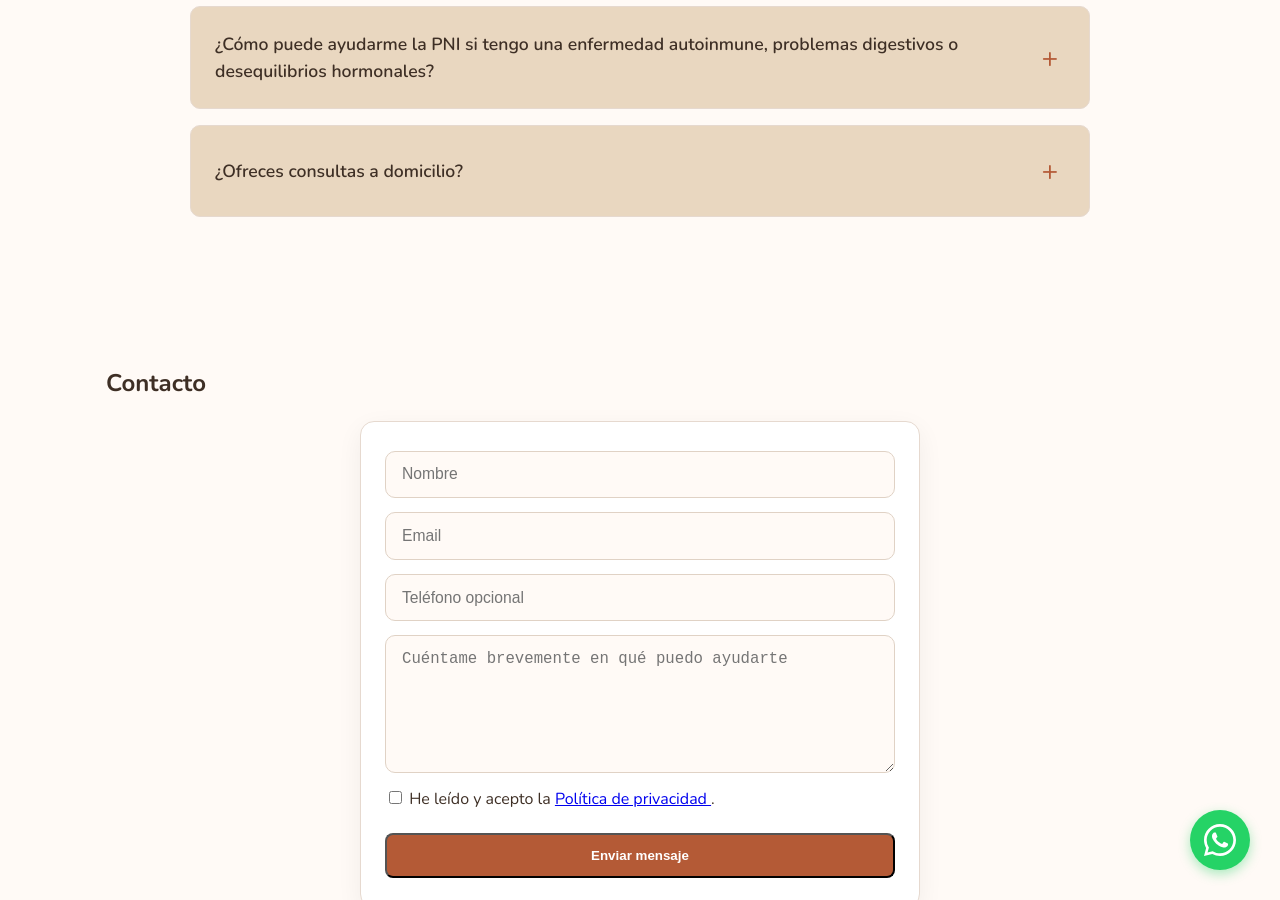
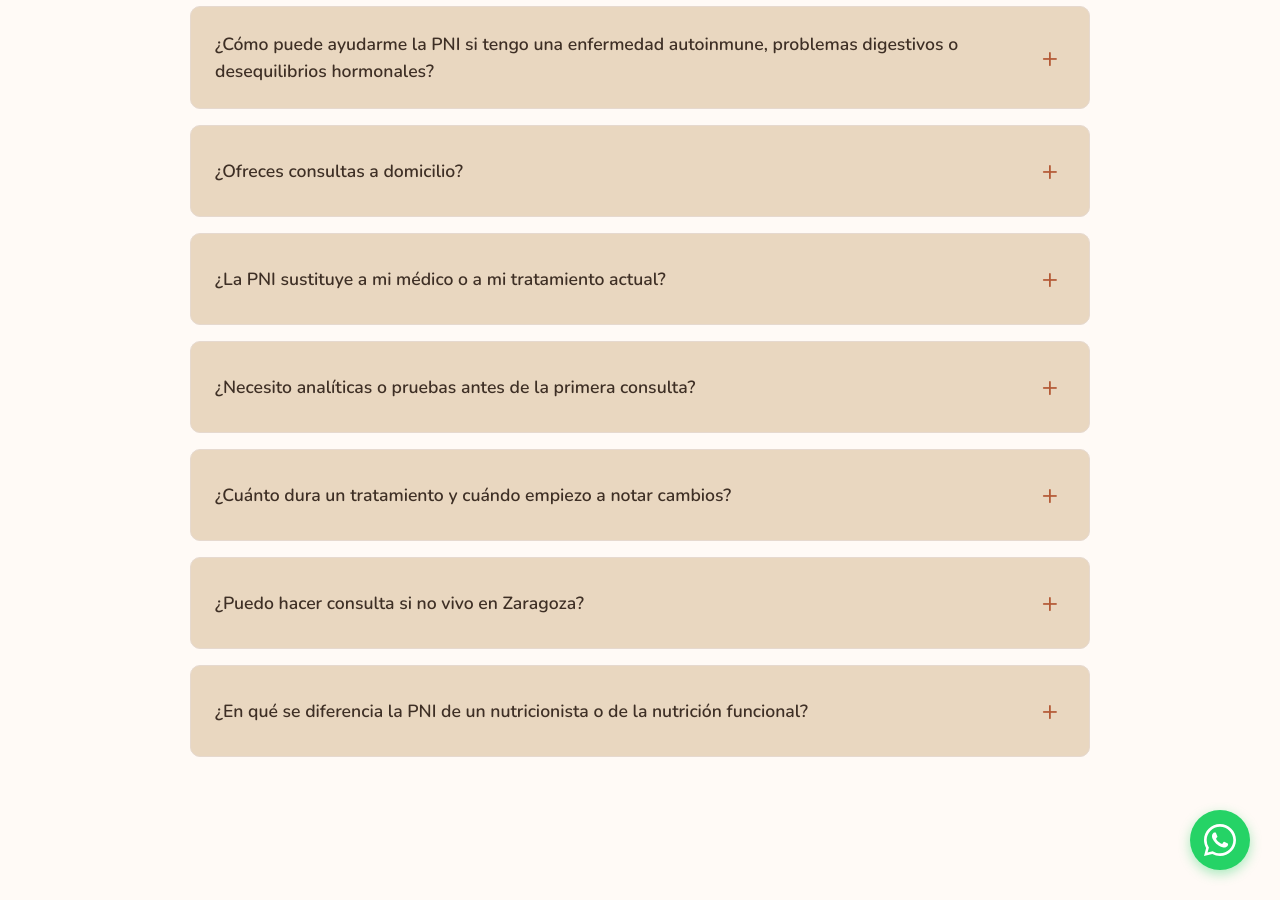
Before and after one commit to ocazmun-lab/PRUEBA-2-PAGINA-WEB-PNI_IDOIA_CHAIR, a Jekyll site: the page built from index.html, in a window 1280 px wide and 900 px high, scrolled down 4816 px. Built offline with Jekyll 4.4.1, drawn with Linux system fonts in a browser that asks for light colours.

Commit message:
Anade 5 preguntas nuevas a la FAQ (investigacion de competencia)
Tras estudiar las FAQ de varias clinicas de PNI en espanol (PNI
Clinic, Atlaxis, Intestia, PNI Reus) y busquedas habituales sobre
psiconeuroinmunologia, se anaden 5 preguntas que faltaban y tienen
demanda real de busqueda:

- Si la PNI sustituye al medico/tratamiento actual
- Si hacen falta analiticas antes de la primera consulta
- Cuanto dura el tratamiento y cuando se notan cambios
- Si se puede hacer consulta sin vivir en Zaragoza
- Diferencia entre PNI y nutricion funcional

Queda pendiente (a peticion expresa) una sexta pregunta sensible
sobre el respaldo cientifico de la PNI, a redactar mas adelante con
mas calma.

Co-Authored-By: Claude Sonnet 5 <noreply@anthropic.com>

```diff
--- a/_data/faq.yml
+++ b/_data/faq.yml
@@ -14,3 +14,18 @@ items:
   - question: "¿Ofreces consultas a domicilio?"
     answer: "Sí, ofrezco consultas de PNI a domicilio en Zaragoza y alrededores. El precio se consulta caso a caso, ya que depende de la zona y el desplazamiento. Escríbeme indicando tu localidad y te confirmo disponibilidad y presupuesto."
     active: true
+  - question: "¿La PNI sustituye a mi médico o a mi tratamiento actual?"
+    answer: "No. La PNI es un enfoque complementario que trabaja en paralelo a tu médico o especialista, nunca en su lugar. Si tienes un diagnóstico o tratamiento médico en curso, la consulta de PNI se adapta a él, no lo sustituye."
+    active: true
+  - question: "¿Necesito analíticas o pruebas antes de la primera consulta?"
+    answer: "No es imprescindible. Si tienes analíticas o pruebas previas, tráelas — ayudan a tener una visión más completa — pero no es un requisito para la primera consulta."
+    active: true
+  - question: "¿Cuánto dura un tratamiento y cuándo empiezo a notar cambios?"
+    answer: "Depende de cada caso, pero lo habitual es empezar a notar cambios en las primeras semanas y hacer una revisión más completa del progreso en la consulta de seguimiento. La PNI trabaja sobre hábitos, así que los resultados se consolidan con constancia, no de un día para otro."
+    active: true
+  - question: "¿Puedo hacer consulta si no vivo en Zaragoza?"
+    answer: "Sí. La consulta online funciona igual de bien vivas donde vivas — solo necesitas conexión a internet. La opción a domicilio sí está limitada a Zaragoza y alrededores."
+    active: true
+  - question: "¿En qué se diferencia la PNI de un nutricionista o de la nutrición funcional?"
+    answer: "Comparten la mirada integradora, pero la PNI amplía el foco más allá de la alimentación: incorpora también el sistema nervioso, el inmunitario y el componente emocional como piezas del mismo proceso."
+    active: true
```
